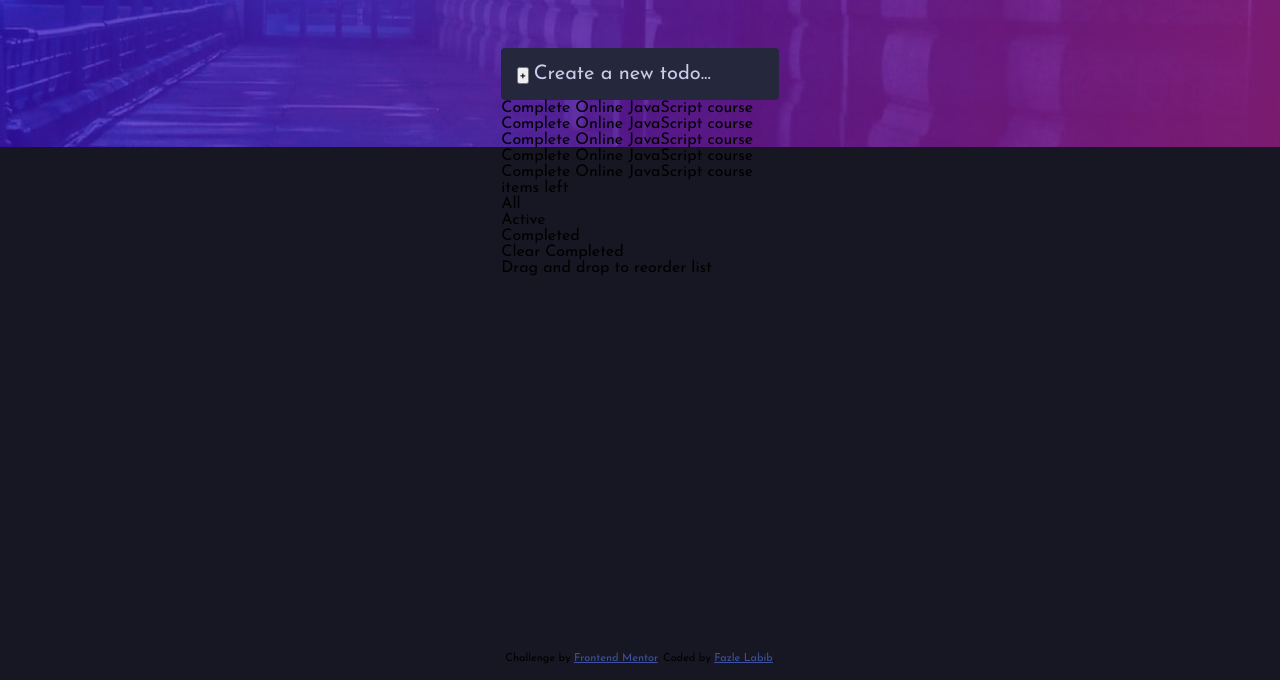
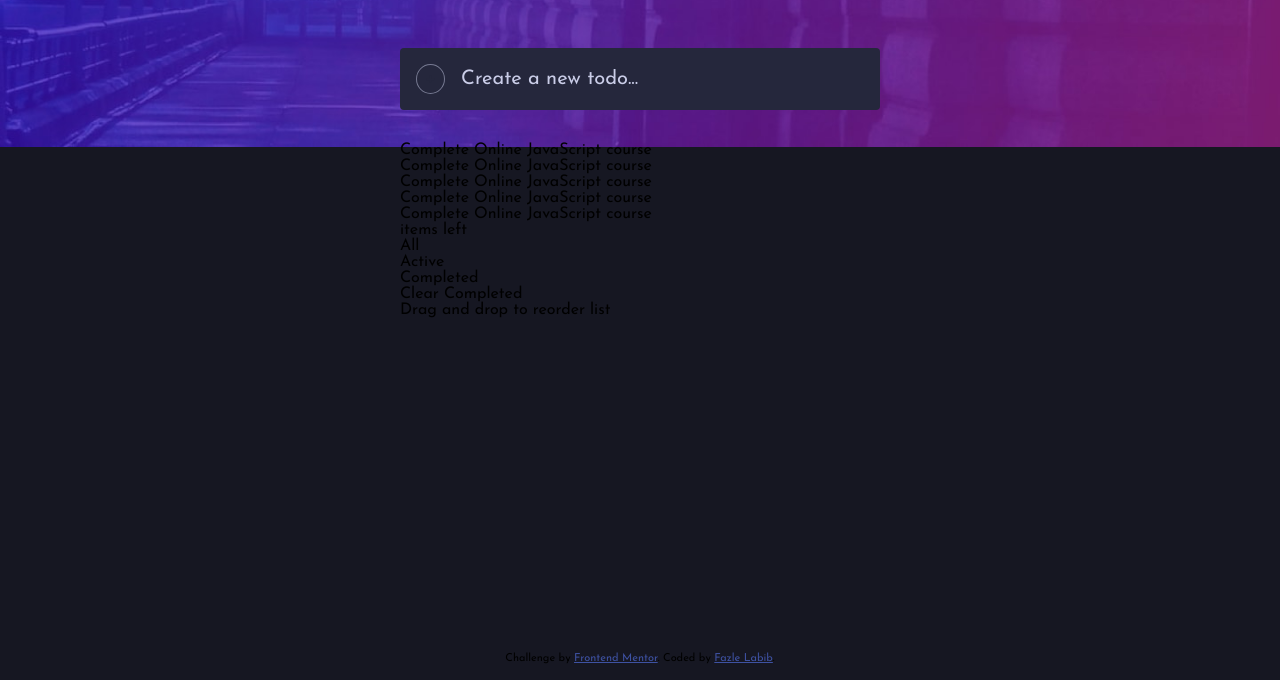
Before and after one commit to FazleLabib/frontend-mentor-todo-app, a plain HTML site: page index.html in a window 1280 px wide. Shown: the part 120-800 px from the top of the page. Drawn offline with Linux system fonts and the light colour scheme.

Commit message:
Update style for input area

```diff
--- a/style.css
+++ b/style.css
@@ -24,8 +24,8 @@
     --card-color: hsl(235, 24%, 19%);
     --text-color: hsl(234, 39%, 85%);
     --hover-text-color: hsl(236, 33%, 92%);
-    /*- Dark Grayish Blue: hsl(234, 11%, 52%);
-    - Very Dark Grayish Blue: hsl(233, 14%, 35%);
+    --border-color: hsl(234, 11%, 52%);
+    /*- Very Dark Grayish Blue: hsl(233, 14%, 35%);
     --VBlue: hsl(237, 14%, 26%);  */
 }
 
@@ -50,6 +50,10 @@ body {
     background-size: contain;
 }
 
+.container {
+    width: 30rem;
+}
+
 .header {
     display: flex;
     align-items: center;
@@ -66,9 +70,21 @@ body {
 }
 
 form {
+    display: flex;
+    gap: 1rem;
     background-color: var(--card-color);
     padding: 1rem;
     border-radius: 0.25rem;
+    margin-bottom: 2rem;
+}
+
+.add-task {
+    border: 1px solid var(--border-color);
+    background-color: transparent;
+    color: var(--card-color);
+    padding: 0.25rem 0.5rem;
+    border-radius: 50%;
+    font-size: 1.25rem;
 }
 
 input[type=text] {
```
